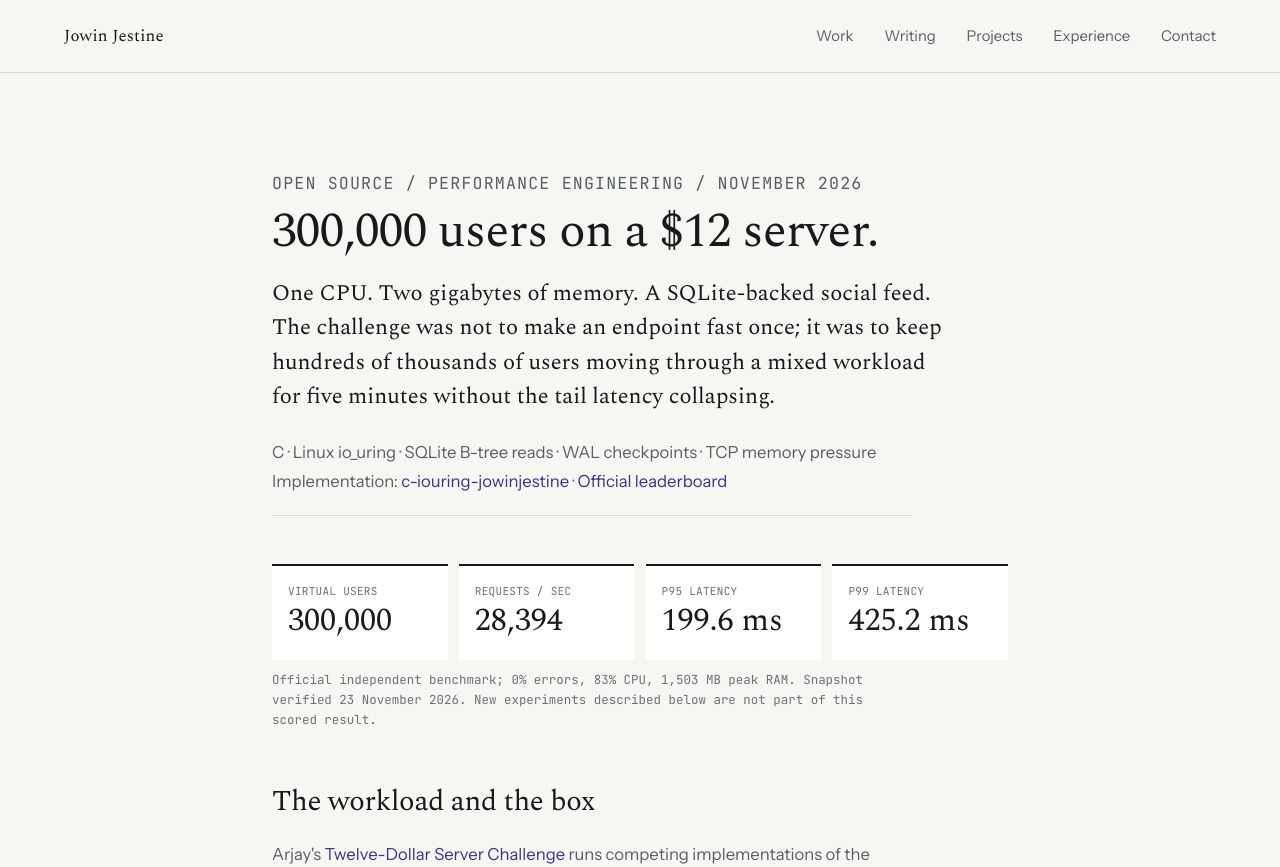
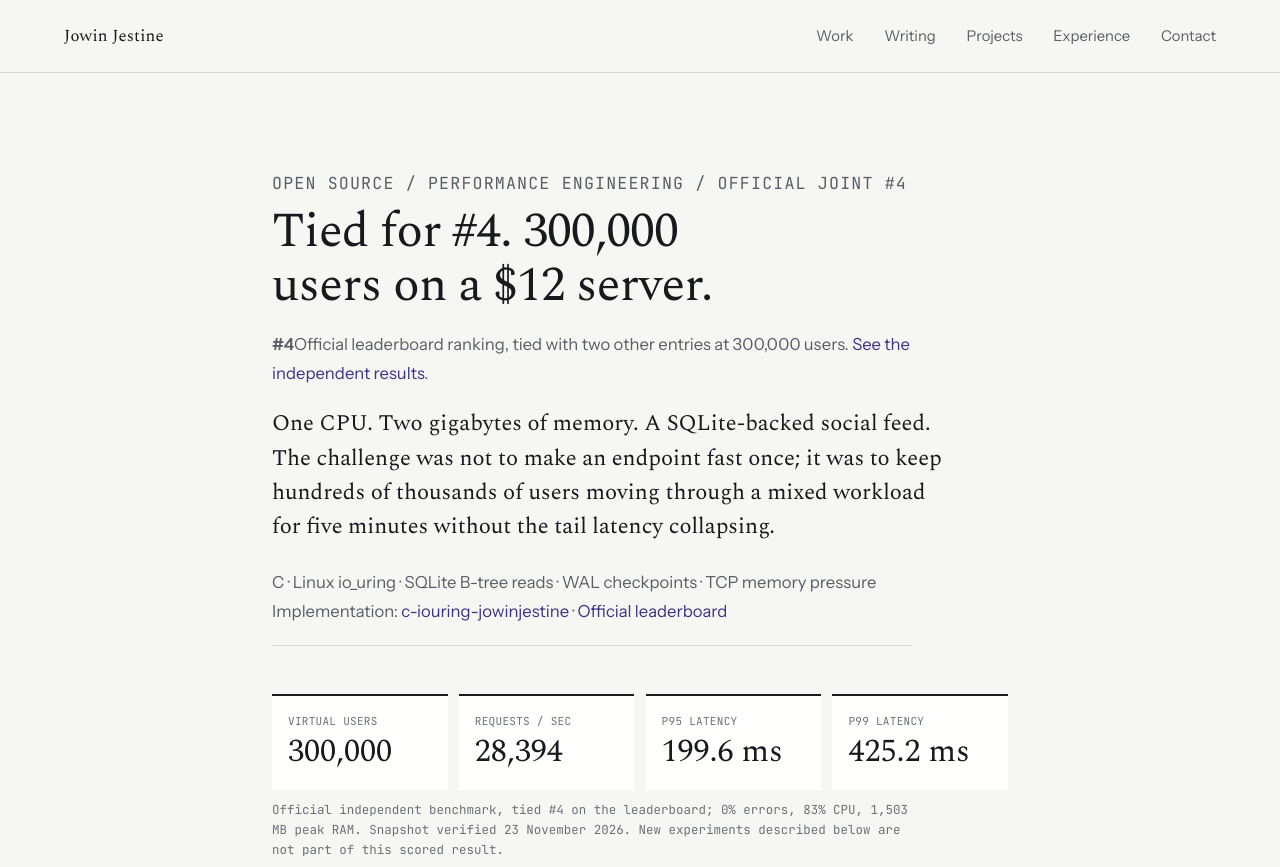
Before and after one commit to jowinjestine/jowinjestine.github.io, a plain HTML site: page projects/twelve-dollar-server.html in a window 1280 px wide. Shown: the top 867 px of the page. Drawn offline with nearby package versions, Linux system fonts and the light colour scheme.

Commit message:
Show tied fourth-place result prominently in challenge case study

```diff
--- a/projects/twelve-dollar-server.html
+++ b/projects/twelve-dollar-server.html
@@ -3,13 +3,13 @@
 <head>
 <meta charset="UTF-8" />
 <meta name="viewport" content="width=device-width, initial-scale=1" />
-<title>300,000 users on a $12 server — Jowin Jestine</title>
+<title>Tied #4: 300,000 users on a $12 server — Jowin Jestine</title>
 <meta name="description" content="Engineering case study: 300,000 concurrent virtual users and 28,394 requests/second on one 1-vCPU, 2-GB server, with C, io_uring, SQLite and pressure-aware memory control. Verified leaderboard results and the PR history." />
 <meta name="theme-color" content="#f6f6f3" />
 <link rel="canonical" href="https://jowinjestine.github.io/projects/twelve-dollar-server.html" />
 <link rel="icon" href="/favicon.svg" type="image/svg+xml" />
 <meta property="og:type" content="article" />
-<meta property="og:title" content="300,000 users on a $12 server — Jowin Jestine" />
+<meta property="og:title" content="Tied #4 on the $12 Server Challenge — Jowin Jestine" />
 <meta property="og:description" content="What 1 vCPU and 2 GB taught me about io_uring, SQLite WAL, memory pressure and tail latency." />
 <meta property="og:url" content="https://jowinjestine.github.io/projects/twelve-dollar-server.html" />
 <meta property="og:image" content="https://jowinjestine.github.io/og-image.png" />
@@ -30,8 +30,9 @@
 </header>
 <main id="main">
 <article class="post challenge-post">
-  <p class="challenge-kicker">Open source / performance engineering / November 2026</p>
-  <h1>300,000 users on a $12 server.</h1>
+  <p class="challenge-kicker">Open source / performance engineering / official joint #4</p>
+  <h1>Tied for #4. 300,000 users on a $12 server.</h1>
+  <p class="challenge-rank"><strong>#4</strong><span>Official leaderboard ranking, tied with two other entries at 300,000 users. <a href="https://benchmarks.arjaythedev.com/12-dollar-server">See the independent results</a>.</span></p>
   <p class="challenge-lede">One CPU. Two gigabytes of memory. A SQLite-backed social feed. The challenge was not to make an endpoint fast once; it was to keep hundreds of thousands of users moving through a mixed workload for five minutes without the tail latency collapsing.</p>
   <p class="post-meta">C · Linux io_uring · SQLite B-tree reads · WAL checkpoints · TCP memory pressure<br />Implementation: <a href="https://github.com/arjaythedev/twelve-dollar-server-challenge/tree/main/submissions/c-iouring-jowinjestine">c-iouring-jowinjestine</a> · <a href="https://benchmarks.arjaythedev.com/12-dollar-server">Official leaderboard</a></p>
 
@@ -41,7 +42,7 @@
     <div><dt>p95 latency</dt><dd>199.6 ms</dd></div>
     <div><dt>p99 latency</dt><dd>425.2 ms</dd></div>
   </dl>
-  <p class="challenge-caption">Official independent benchmark; 0% errors, 83% CPU, 1,503 MB peak RAM. Snapshot verified 23 November 2026. New experiments described below are not part of this scored result.</p>
+  <p class="challenge-caption">Official independent benchmark, tied #4 on the leaderboard; 0% errors, 83% CPU, 1,503 MB peak RAM. Snapshot verified 23 November 2026. New experiments described below are not part of this scored result.</p>
 
   <h2>The workload and the box</h2>
   <p>Arjay's <a href="https://github.com/arjaythedev/twelve-dollar-server-challenge">Twelve-Dollar Server Challenge</a> runs competing implementations of the same small feed API on the same unmodified VPS: one Xeon Platinum 8260 virtual CPU, 2 GB of RAM, no swap, and a fresh SQLite seed database for each run. Clients request feeds, create posts, and sometimes like them. Each implementation must pass a 42-check correctness suite before the load test; the published score is the number of virtual users it can hold for five minutes while keeping p95 below 500 ms, p99 below one second, and errors below 1%.</p>
```
